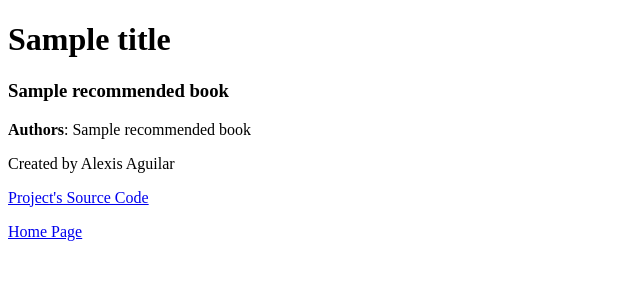
After one commit to alexisuaguilaru/BookExplorer, a Flask app: template WebInterface/templates/ShowRecommendations.html in a window 1280 px wide. The commit adds this page. Shown: the top 300 px of the page, without its empty margins (0-640 px from the left). Run offline with Flask 3, Linux system fonts and the light colour scheme; the template is opened without the code that fills it: most values are stand-ins (such as "Sample title", 1, 10 or a date in 2020).

Commit message:
SCRUM-35 ADD & MOD for show recommendations of books based on last selection

```diff
--- a/WebInterface/app.py
+++ b/WebInterface/app.py
@@ -1,15 +1,18 @@
-from flask import Flask , render_template , redirect , url_for , request
+from flask import Flask , render_template , redirect , url_for , request , session
 import os
 
 from source.GetBooks import RecommendedBooks
 
 app = Flask(__name__)
+app.secret_key = os.getenv("FLASK_SECRET_KEY")
 
 @app.route('/')
 def HomePage():
     ContextVariables = {
         'Title':'Book Explorer'
     }
+
+    session.clear()
     return render_template("HomePage.html",**ContextVariables)
 
 @app.route('/BookExplorer',methods=['GET','POST'])
@@ -18,14 +21,33 @@ def BookExplorer():
         'Title':'Books Exploration'
     }
 
+    session.setdefault('selections', 0)
+    session.setdefault('last_selection', '')
+
     if request.method == 'GET':
         recommended_books = RecommendedBooks()
         return render_template("BookExplorer.html",**ContextVariables,Recommendations=recommended_books)
 
     if request.method == 'POST':
-        book_isbn = request.form.get('book_isbn')
-        recommended_books = RecommendedBooks(book_isbn)
-        return redirect(url_for("BookExplorer"))
+        if session['selections'] < 4:
+            book_isbn = request.form.get('book_isbn')
+            session['selections'] += 1
+            session['last_selection'] = book_isbn
+
+            recommended_books = RecommendedBooks(book_isbn)
+            return redirect(url_for("BookExplorer"))
+
+        else:
+            return redirect(url_for("ShowRecommendations"))
+
+@app.route('/Recommendations')
+def ShowRecommendations():
+    ContextVariables = {
+        'Title':'Books Recommendations'
+    }
+
+    recommended_books = RecommendedBooks(session['last_selection'],False)
+    return render_template("ShowRecommendations.html",**ContextVariables,Recommendations=recommended_books)
 
 if __name__ == '__main__':
     app.run(host='0.0.0.0',port=5000,debug=bool(os.getenv("DEBUG_MODE")))
--- a/WebInterface/source/GetBooks.py
+++ b/WebInterface/source/GetBooks.py
@@ -7,14 +7,23 @@ from typing import Iterable
 API = "http://RecommenderSystem:8013/{resource}?isbn={isbn}"
 resource_recommendations = "recommendations"
 resource_information = "information_book"
-def RecommendedBooks(ISBN:str='') -> Iterable[dict]:
+def RecommendedBooks(ISBN:str='',Random:bool=True) -> Iterable[dict]:
     """
         Function for getting information of
         recommended books for a some book
 
         -- ISBN : str :: Book's ISBN whose gets its recommendations
+
+        -- Random : bool :: How to treat the recommendations
     """
     isbn_books = requests.get(API.format(resource=resource_recommendations,isbn=ISBN)).json()
-    for isbn_book in sample(isbn_books,3):
-        information_book = requests.get(API.format(resource=resource_information,isbn=isbn_book)).json()
-        yield information_book
+
+    if Random:
+        for isbn_book in sample(isbn_books,3):
+            information_book = requests.get(API.format(resource=resource_information,isbn=isbn_book)).json()
+            yield information_book
+
+    else:
+        for isbn_book in isbn_books[:3]:
+            information_book = requests.get(API.format(resource=resource_information,isbn=isbn_book)).json()
+            yield information_book
--- /dev/null
+++ b/WebInterface/templates/ShowRecommendations.html
@@ -0,0 +1,10 @@
+{% extends "__Base.html" %}
+
+{% block main %}
+        {% for recommended_book in Recommendations %}
+        <div>
+            <h3>{{ recommended_book.title }}</h3>
+            <p><b>Authors</b>: {{ recommended_book.author_name }}</p>
+        </div>
+        {% endfor %}
+{% endblock %}
--- a/WebInterface/templates/__Base.html
+++ b/WebInterface/templates/__Base.html
@@ -18,6 +18,7 @@
         <footer>
             <p>Created by Alexis Aguilar</p>
             <p><a href="https://github.com/alexisuaguilaru/BookExplorer">Project's Source Code</a></p>
+            <p><a href="/">Home Page</a></p>
         </footer>
 
     </body>
```
